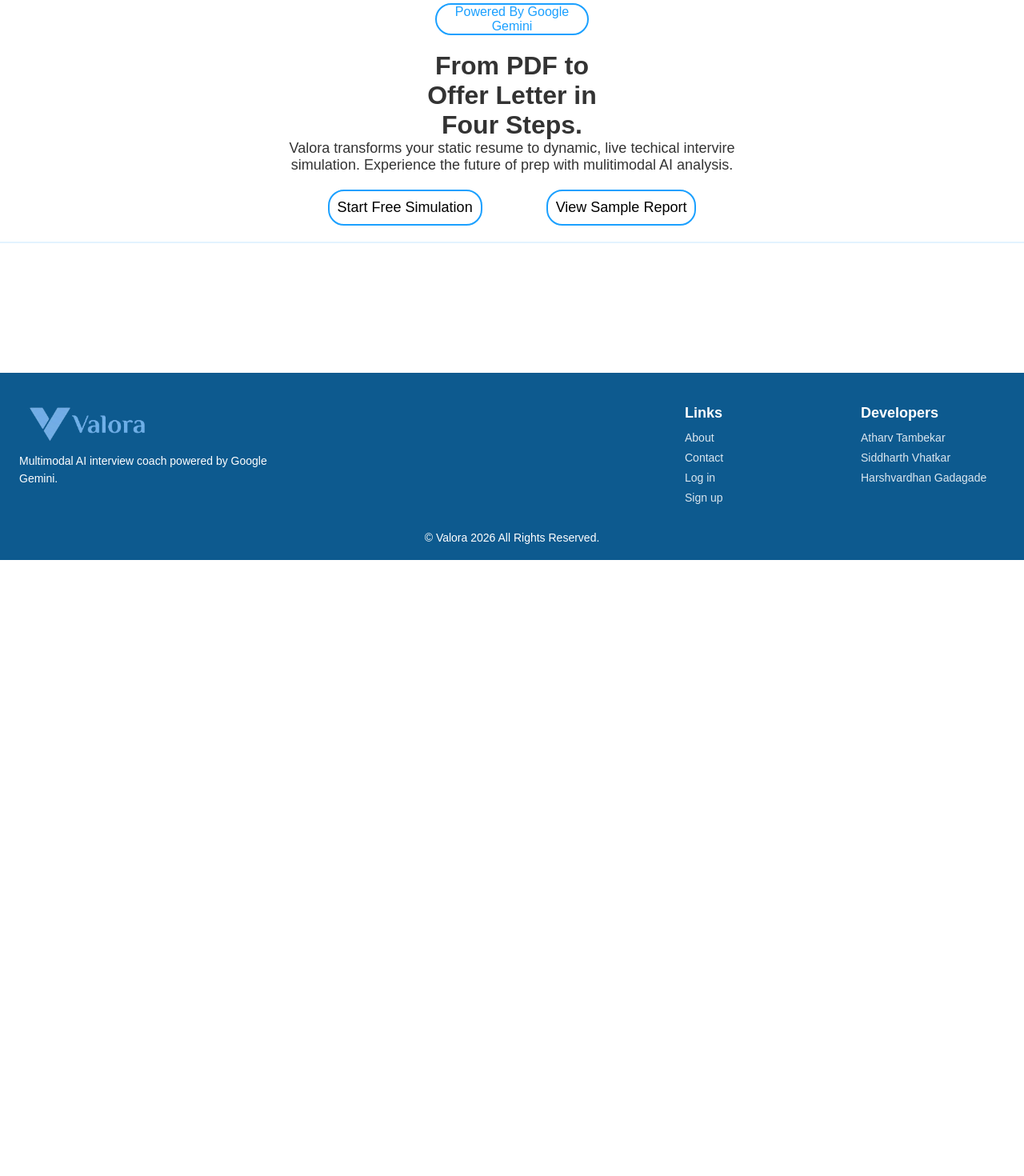
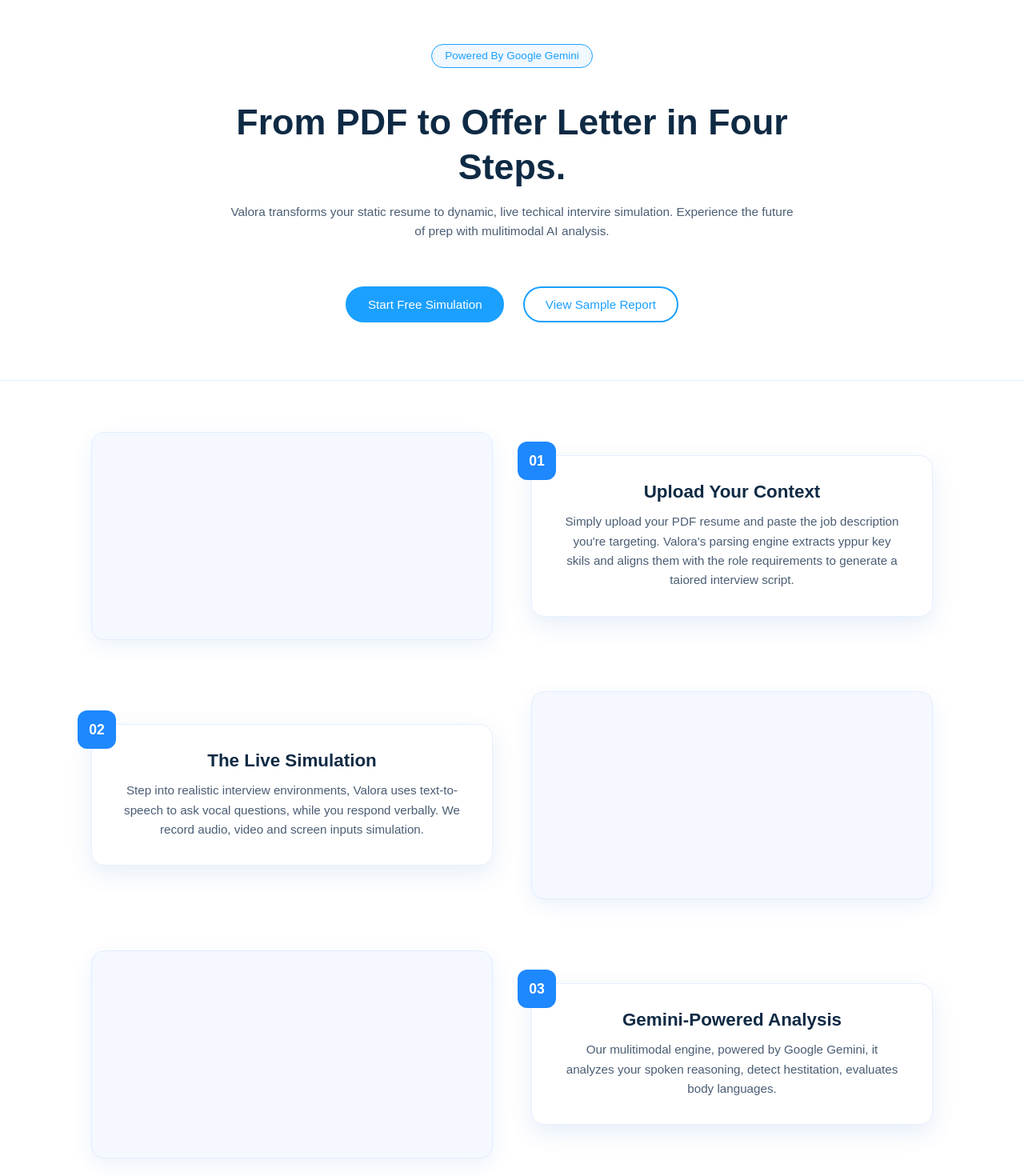
Before and after one commit to Atharv-28/Valora, a React (Create React App) app in the folder valora-frontend/: page /about in a window 1280 px wide. Shown: the part 100-1570 px from the top of the page at 80% size. Before the commit the page ends 800 px from the top, so only its background shows below. Built offline with nearby package versions, Linux system fonts and the light colour scheme; no server answers; a web font is replaced by a local one.

Commit message:
improved the about us and also added the steps

```diff
--- a/valora-frontend/src/components/aboutHero.css
+++ b/valora-frontend/src/components/aboutHero.css
@@ -2,56 +2,96 @@
   display: flex;
   flex-direction: column;
   align-items: center;
-    padding: 20px;
-    gap: 20px;
-    border-top: 2px solid var(--primary-light);
-    border-bottom: 2px solid var(--primary-light);
-    /* border: 2px solid red; */
+  gap: 2.5rem;
+  padding: 4.5rem 1.5rem;
+  background: #ffffff;
+  border-top: 1px solid #e6efff;
+  border-bottom: 1px solid #e6efff;
+  text-align: center;
 }
 
+/* Powered by badge */
 .abh-powered-by {
-    border: 2px solid var(--primary-color);
-    border-radius: 20px;
+  padding: 0.4rem 1rem;
+  border: 1.5px solid var(--primary-color);
+  border-radius: 999px;
   color: var(--primary-color);
-    width: 15vw;
+  font-size: 0.85rem;
+  font-weight: 500;
+  background: rgba(30, 136, 255, 0.06);
 }
 
-.abh-hero-text{
+/* Hero text container */
+.abh-hero-text {
+  max-width: 720px;
   display: flex;
   flex-direction: column;
-    align-items: center;
-    /* border: 2px solid red; */
+  gap: 1rem;
 }
 
-.abh-hero{
-    font-size: xx-large;
-    width: 20vw;
+/* Main heading */
+.abh-hero {
+  font-size: clamp(2rem, 4vw, 2.8rem);
+  font-weight: 600;
+  color: #0f2a44;
+  line-height: 1.25;
 }
 
-.abh-para{
-    font-size: large;
-    width: 50vw;
+/* Sub text */
+.abh-para {
+  font-size: clamp(0.95rem, 1.2vw, 1.05rem);
+  color: #4a5d73;
+  line-height: 1.6;
 }
 
-.abh-buttons{
+/* Buttons wrapper */
+.abh-buttons {
   display: flex;
-    gap: 5rem;
+  gap: 1.5rem;
+  margin-top: 1rem;
+  flex-wrap: wrap;
+  justify-content: center;
 }
 
-.simulation-btn{
-    font-size: large;
-    text-decoration: none;
-    padding: 10px;
-    background: transparent;
-    border: 2px solid var(--primary-color);
-    border-radius: 20px;
+/* Shared button styles */
+.simulation-btn,
+.report-btn {
+  font-size: 0.95rem;
+  padding: 0.75rem 1.6rem;
+  border-radius: 999px;
+  cursor: pointer;
+  transition: all 0.25s ease;
 }
 
-.report-btn{
-    font-size: large;
-    text-decoration: none;
-    padding: 10px;
+/* Primary CTA */
+.simulation-btn {
+  background: var(--primary-color);
+  color: #ffffff;
+  border: 2px solid var(--primary-color);
+}
+
+.simulation-btn:hover {
+  background: #0f6fe0;
+  transform: translateY(-1px);
+}
+
+/* Secondary CTA */
+.report-btn {
   background: transparent;
+  color: var(--primary-color);
   border: 2px solid var(--primary-color);
-    border-radius: 20px;
 }
+
+.report-btn:hover {
+  background: rgba(30, 136, 255, 0.08);
+  transform: translateY(-1px);
+}
+
+/* ------------------- */
+/* Responsive tweaks */
+/* ------------------- */
+@media (max-width: 600px) {
+  .abh-container {
+    padding: 3.5rem 1rem;
+  }
+}
--- /dev/null
+++ b/valora-frontend/src/components/aboutHow.css
@@ -0,0 +1,105 @@
+.ab-how-container {
+  max-width: 1100px;
+  margin: 0 auto;
+  padding: 4rem 1.5rem;
+  display: flex;
+  flex-direction: column;
+  gap: 4rem;
+}
+
+/* Each step */
+.steps {
+  display: grid;
+  grid-template-columns: 1fr 1fr;
+  gap: 3rem;
+  align-items: center;
+}
+
+/* Alternate layout */
+.steps:nth-child(even) {
+  direction: rtl;
+}
+
+.steps:nth-child(even) .step-info,
+.steps:nth-child(even) .step-img {
+  direction: ltr;
+}
+
+/* Image placeholder card */
+.step-img {
+  height: 260px;
+  background: #f5f9ff;
+  border-radius: 16px;
+  border: 1px solid #e3edff;
+  box-shadow: 0 8px 24px rgba(0, 90, 200, 0.08);
+  position: relative;
+}
+
+/* Step content */
+.step-info {
+  background: #ffffff;
+  padding: 2rem 2.5rem;
+  border-radius: 16px;
+  border: 1px solid #e6efff;
+  box-shadow: 0 10px 30px rgba(0, 90, 200, 0.1);
+  position: relative;
+}
+
+/* Step number badge */
+.step-no {
+  position: absolute;
+  top: -18px;
+  left: -18px;
+  background: #1e88ff;
+  color: #ffffff;
+  width: 48px;
+  height: 48px;
+  border-radius: 12px;
+  display: flex;
+  align-items: center;
+  justify-content: center;
+}
+
+.step-no h2 {
+  font-size: 1.1rem;
+  font-weight: 600;
+}
+
+/* Headings */
+.step-info h3 {
+  font-size: 1.4rem;
+  font-weight: 600;
+  color: #0f2a44;
+  margin-bottom: 0.75rem;
+}
+
+/* Description text */
+.step-info p {
+  font-size: 0.95rem;
+  line-height: 1.6;
+  color: #4a5d73;
+}
+
+/* ------------------- */
+/* Responsive (Mobile) */
+/* ------------------- */
+
+@media (max-width: 900px) {
+  .steps {
+    grid-template-columns: 1fr;
+    gap: 1.5rem;
+  }
+
+  .steps:nth-child(even) {
+    direction: ltr;
+  }
+
+  .step-no {
+    left: 16px;
+    top: -20px;
+  }
+
+  .step-img {
+    height: 220px;
+  }
+}
--- /dev/null
+++ b/valora-frontend/src/components/aboutHow.js
@@ -0,0 +1,105 @@
+import './aboutHow.css'
+
+export const AboutHow = () => {
+    return (
+        <div className="ab-how-container">
+            <div className='steps'>
+                <div className='step-img'>
+
+                </div>
+
+                <div className='step-info'>
+                    <div className='step-no'>
+                        <h2>
+                            01
+                        </h2>
+                    </div>
+                    <h3>
+                        Upload Your Context
+                    </h3>
+
+                    <p>
+                        Simply upload your PDF resume and paste the job
+                        description you're targeting. Valora's parsing
+                        engine extracts yppur key skils and aligns them
+                        with the role requirements to generate a taiored
+                        interview script.
+                    </p>
+                </div>
+            </div>
+
+            <div className='steps'>
+                <div className='step-img'>
+
+                </div>
+
+                <div className='step-info'>
+                    <div className='step-no'>
+                        <h2>
+                            02
+                        </h2>
+                    </div>
+                    <h3>
+                        The Live Simulation
+                    </h3>
+
+                    <p>
+                        Step into realistic interview environments, Valora
+                        uses text-to-speech to ask vocal questions, while
+                        you respond verbally. We record audio, video and screen
+                        inputs simulation.
+                    </p>
+                </div>
+            </div>
+
+            <div className='steps'>
+                <div className='step-img'>
+
+                </div>
+
+                <div className='step-info'>
+                    <div className='step-no'>
+                        <h2>
+                            03
+                        </h2>
+                    </div>
+
+                    <h3>
+                        Gemini-Powered Analysis
+                    </h3>
+
+                    <p>
+                        Our mulitimodal engine, powered by Google
+                        Gemini, it analyzes your spoken reasoning, detect
+                        hestitation, evaluates body languages.
+                    </p>
+                </div>
+            </div>
+
+            <div className='steps'>
+                <div className='step-img'>
+
+                </div>
+
+                <div className='step-info'>
+                    <div className='step-no'>
+                        <h2>
+                            04
+                        </h2>
+                    </div>
+
+                    <h3>
+                        Actionable Performance Report
+                    </h3>
+
+                    <p>
+                        Receive a comprehensive breakdown of your
+                        performance within mintues. Get a pass/fail
+                        probabilty score and communication tips to help
+                        you iterate and improve before the real interviews.
+                    </p>
+                </div>
+            </div>
+        </div>
+    )
+}
--- a/valora-frontend/src/pages/AboutUs.js
+++ b/valora-frontend/src/pages/AboutUs.js
@@ -1,9 +1,12 @@
-import { AboutHero } from "../components/aboutHero"
+import { AboutHero } from '../components/aboutHero'
+import {AboutHow} from '../components/aboutHow'
 
 export const AboutUs = () => {
   return (
     <div className='about-us-container'>
-        <AboutHero/>
+      <AboutHero />
+
+      <AboutHow />
     </div>
   )
 }
```
Lines whose indentation alone changed are shown as unchanged.
